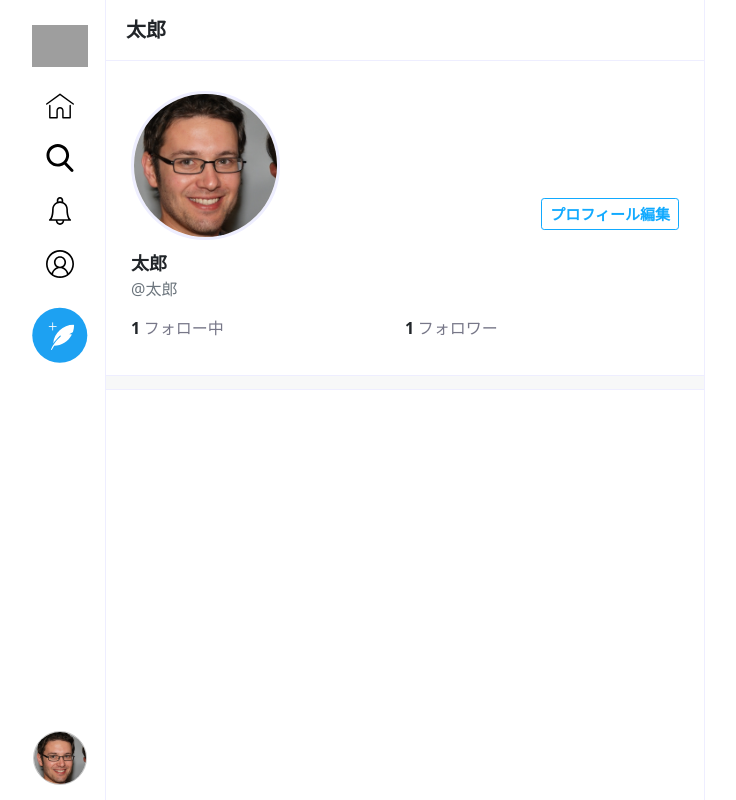
After one commit to mennma-y/twitter, a PHP site: page /twitter/profile.php in a window 1280 px wide. The commit adds this page. Shown: the whole page, without its empty margins (280-1016 px from the left). Run offline with PHP 8.4, Linux system fonts and the light colour scheme; grey boxes are pictures that could not be loaded.

Commit message:
ユーザー画面

```diff
--- a/Views/css/style.css
+++ b/Views/css/style.css
@@ -36,8 +36,19 @@ html{
     color: #fff;
 }
 
+.btn-reverse{
+    background-color: #fff;
+    color: #1af;
+    border: 1px solid #1af;
+}
+
+.btn-reverse:hover{
+    color: #1af;
+}
+
 a{
     text-decoration:none;
+    color: #1af;
 }
 
 
@@ -232,3 +243,47 @@ body.signup{
     border-color: #1af;
     color: #fff;
 }
+
+/**********
+　　　ユーザー
+***********/
+
+.profile .profile-area{
+    padding: 25px;
+}
+.profile .profile-area .top{
+    display: flex;
+    justify-content: space-between;
+    align-items: flex-end;
+}
+.profile .profile-area .top .user{
+    width: 30%;
+    padding: 5px 15px 10px 0;
+}
+.profile .profile-area .top .user img{
+    width: 100%;
+    border-radius: 50%;
+    border: 3px solid #eef;
+}
+.profile .profile-area .top button{
+    margin-bottom: 20px;
+}
+.profile .profile-area .name{
+    font-size: 18px;
+    font-weight: bold;
+}
+.profile .profile-area .follow-follower{
+    display: flex;
+    padding: 15px 0 10px 0;
+}
+.profile .profile-area .follow-follower .follow-count{
+    width: 30px;
+    font-size: 16px;
+    font-weight: bold;
+}
+.profile .profile-area .follow-follower .follow-text{
+    width: 100%;
+    font-size: 16px;
+    margin-right: 30px;
+    color: #778;
+}
--- /dev/null
+++ b/Views/profile.php
@@ -0,0 +1,110 @@
+<!DOCTYPE html>
+<html lang="ja">
+<head>
+    <meta charset="UTF-8">
+    <meta http-equiv="X-UA-Compatible" content="IE=edge">
+    <meta name="viewport" content="width=device-width, initial-scale=1.0">
+    <link rel="icon" href="../Views/img/logo-twitterblue.svg">
+    <!-- CSS only -->
+    <link href="https://cdn.jsdelivr.net/npm/bootstrap@5.0.2/dist/css/bootstrap.min.css" rel="stylesheet" integrity="sha384-EVSTQN3/azprG1Anm3QDgpJLIm9Nao0Yz1ztcQTwFspd3yD65VohhpuuCOmLASjC" crossorigin="anonymous">
+    <link rel="stylesheet" href="../Views/css/style.css">
+    <!-- JS -->
+    <script src="https://code.jquery.com/jquery-3.6.0.js" integrity="sha256-H+K7U5CnXl1h5ywQfKtSj8PCmoN9aaq30gDh27Xc0jk=" crossorigin="anonymous" defer></script>
+    <!-- JavaScript Bundle with Popper -->
+    <script src="https://cdn.jsdelivr.net/npm/bootstrap@5.0.0-beta1/dist/js/bootstrap.bundle.min.js" integrity="sha384-ygbV9kiqUc6oa4msXn9868pTtWMgiQaeYH7/t7LECLbyPA2x65Kgf80OJFdroafW" crossorigin="anonymous" defer></script>
+    <script src="../Views/js/like.js" defer></script>
+
+    <title>プロフィール画面/Twitterクローン</title>
+    <meta name="description" content="プロフィール画面です">
+</head>
+<body class="home profile text-center">
+    <div class="container">
+        <div class="side">
+            <div class="side-inner">
+                <ul class="nav flex-column">
+                    <li class="nav-item"><a href="home.php" class="nav-link"><img src="../Views/img/logo-twitterblue.svg" alt="" class="icon"></a></li>
+                    <li class="nav-item"><a href="home.php" class="nav-link"><img src="../Views/img/icon-home.svg" alt=""></a></li>
+                    <li class="nav-item"><a href="serch.php" class="nav-link"><img src="../Views/img/icon-search.svg" alt=""></a></li>
+                    <li class="nav-item"><a href="notification.php" class="nav-link"><img src="../Views/img/icon-notification.svg" alt=""></a></li>
+                    <li class="nav-item"><a href="profile.php" class="nav-link"><img src="../Views/img/icon-profile.svg" alt=""></a></li>
+                    <li class="nav-item"><a href="post.php" class="nav-link"><img src="../Views/img/icon-post-tweet-twitterblue.svg" alt="" class="post-tweet"></a></li>
+                    <li class="nav-item my-icon"><img src="../Views/img_uploaded/user/sample-person.jpg" alt="" class="js-popover"
+                    data-bs-container="body" data-bs-toggle="popover" data-bs-placement="right" data-bs-html="true" data-bs-content="<a href='profile.php'>プロフィール</a><br><a href='sign-out.php'>ログアウト</a>"></li>
+                </ul>
+            </div>
+        </div>
+        <div class="main">
+            <div class="main-header">
+                <h1>太郎</h1>
+            </div>
+
+            <!-- プロフィールエリア -->
+            <div class="profile-area">
+                <div class="top">
+                    <div class="user"><img src="../Views/img_uploaded/user/sample-person.jpg" alt=""></div>
+
+                    <?php if(isset($_GET['user_id'])): ?>
+                        <!-- 相手のページ -->
+                        <?php if(isset($_GET['case'])): ?>
+                            <button class="btn btn-sm">フォローを外す</button>
+                        <?php else : ?>
+                            <button class="btn btn-sm btn-reverse">フォローする</button>
+                        <?php endif ; ?>
+                    <?php else : ?>
+                        <button class="btn btn-reverse btn-sm" data-bs-toggle="modal" data-bs-target="#js-modal">プロフィール編集</button>
+                    <?php endif ; ?>
+
+                    <div class="modal fade" id="js-modal" tabindex="-1" aria-hidden="true">
+                        <div class="modal-dialog">
+                            <div class="modal-content">
+                                <form action="profile.php" method="post" enctype="multipart/form-data">
+                                    <div class="modal-header">
+                                        <h5 class="modal-title">プロフィールを編集</h5>
+                                        <button class="btn-close" type="button" data-bs-dismiss="modal" aria-label="Close"></button>
+                                    </div>
+                                    <div class="modal-body">
+                                        <div class="user">
+                                            <img src="../Views/img_uploaded/user/sample-person.jpg" alt="">
+                                        </div>
+                                        <div class="mb-3">
+                                            <label for="" class="mb-1">プロフィール写真</label>
+                                            <input type="file" class="form-control form-control-sm" name="image">
+                                        </div>
+                                        <input type="text" class="form-control mb-4" name="nickname" value="太郎" placeholder="ニックネーム" maxlength="50" required>
+                                        <input type="text" class="form-control mb-4" name="name" value="taro" placeholder="ユーザー名、例)techis132" maxlength="50" required >
+                                        <input type="email" class="form-control mb-4" name="email" value="taro@techis.jp" placeholder="メールアドレス" maxlength="254" required>
+                                        <input type="password" class="form-control mb-4" name="password" value="" placeholder="パスワードを変更する場合ご入力ください" minlength="4" maxlength="128">
+                                    </div>
+                                    <div class="modal-footer">
+                                        <button class="btn-reverse" data-bs-dismiss="modal">キャンセル</button>
+                                        <button class="btn" type="submit">保存する</button>
+                                    </div>
+                                </form>
+                            </div>
+                        </div>
+                    </div>
+                </div>
+                <div class="name">太郎</div>
+                <div class="text-muted">@太郎</div>
+
+                <div class="follow-follower">
+                    <div class="follow-count">1</div>
+                    <div class="follow-text">フォロー中</div>
+                    <div class="follow-count">1</div>
+                    <div class="follow-text">フォロワー</div>
+                </div>
+            </div>
+
+            <!-- つぶやき仕切りエリア -->
+            <div class="ditch"></div>
+            <!-- TODO つぶやき一覧エリア -->
+
+        </div>
+    </div>
+    <script>
+        document.addEventListener('DOMContentLoaded',function(){
+            $('.js-popover').popover();
+        },false)
+    </script>
+</body>
+</html>
--- a/Views/sign-up.php
+++ b/Views/sign-up.php
@@ -21,7 +21,7 @@
             <input type="text" class="form-control" name="nickname" placeholder="ニックネーム" maxlength="50" required autofocus>
             <input type="text" class="form-control" name="name" placeholder="ユーザー名、例)techis132" maxlength="50" required >
             <input type="email" class="form-control" name="email" placeholder="メールアドレス" maxlength="254" required>
-            <input type="password" class="form-control" name="password" placeholder="パスワード" minlength="4" maxlength="50" required>
+            <input type="password" class="form-control" name="password" placeholder="パスワード" minlength="4" maxlength="128" required>
             <button class="btn w-100 btn-lg" type="submit">登録する</button>
             <p class="mt-3 mb-2"><a href="sign-in.php">ログインする</a></p>
             <p class="mt-2 mb-3 text-muted">&copy; 2021</p>
```
